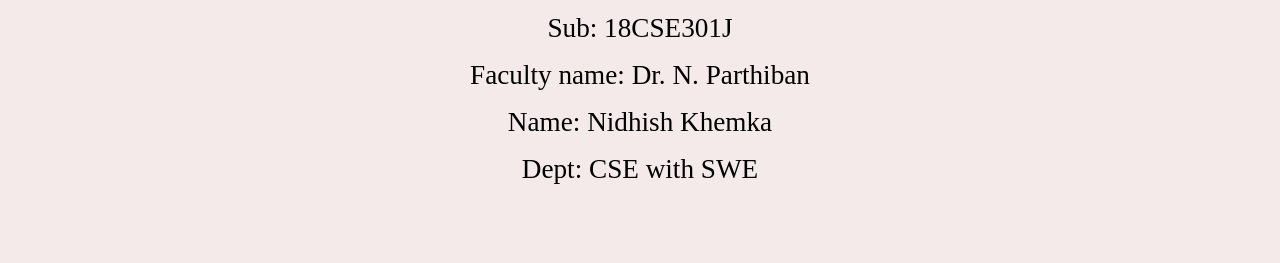
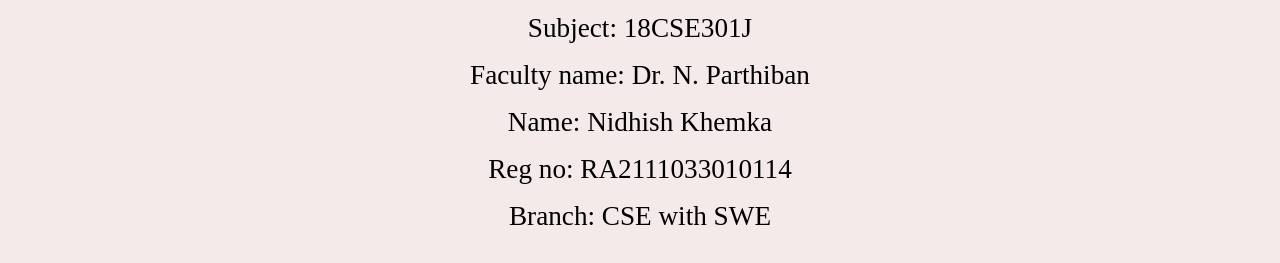
Before and after one commit to nidhishkhemka/infoViz, a plain HTML site: page index.html in a window 1280 px wide. Shown: the part 217-480 px from the top of the page. Drawn offline with Linux system fonts and the light colour scheme.

Commit message:
spell changes

```diff
--- a/index.html
+++ b/index.html
@@ -28,10 +28,11 @@
     </nav>
     <div class="middleContainer">
       <div class="middleContainerheader">Information Visualization</div>
-      <div>Sub: 18CSE301J</div>
+      <div>Subject: 18CSE301J</div>
       <div>Faculty name: Dr. N. Parthiban</div>
       <div>Name: Nidhish Khemka</div>
-      <div>Dept: CSE with SWE</div>
+      <div>Reg no: RA2111033010114</div>
+      <div>Branch: CSE with SWE</div>
     </div>
   </body>
 </html>
```
